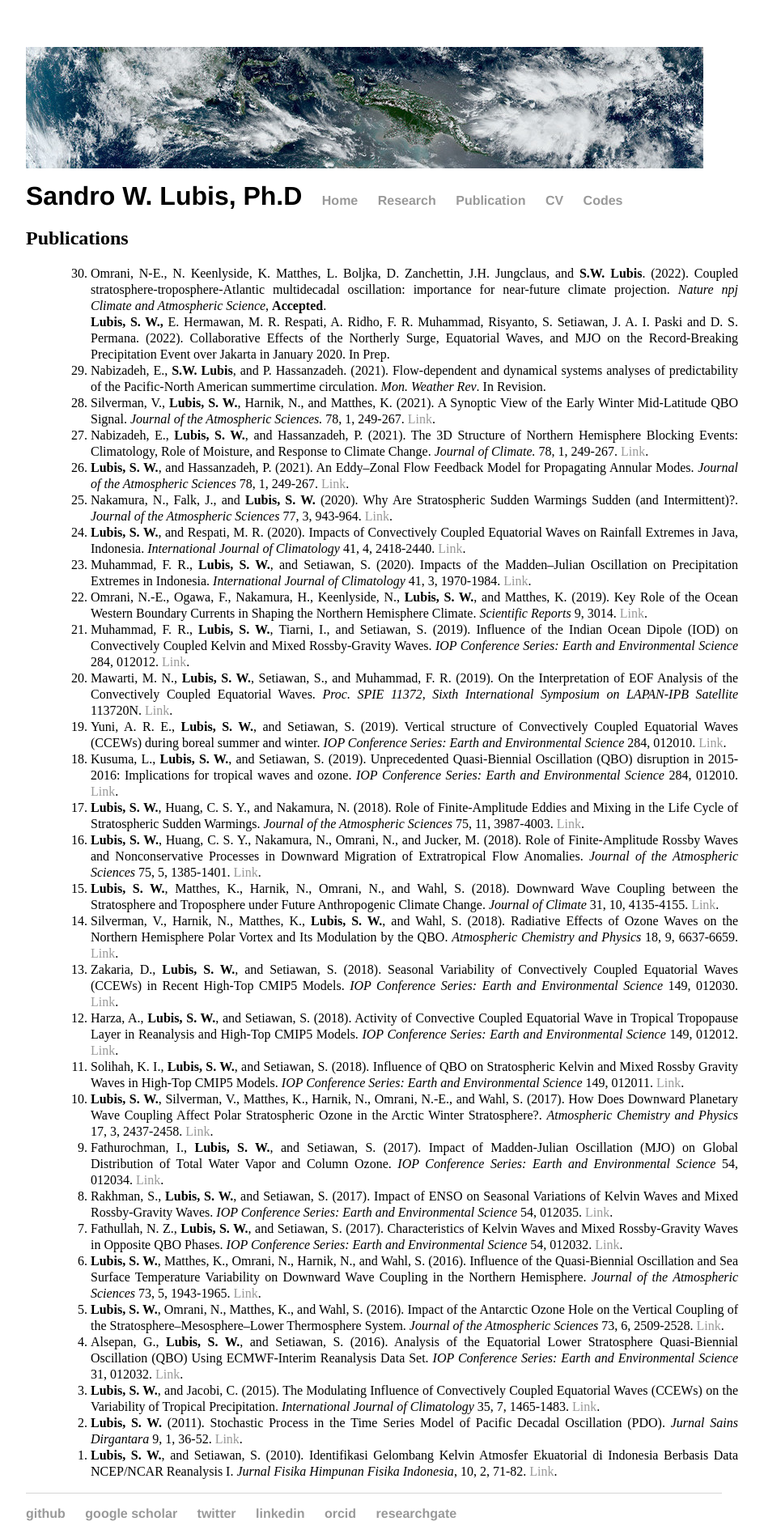
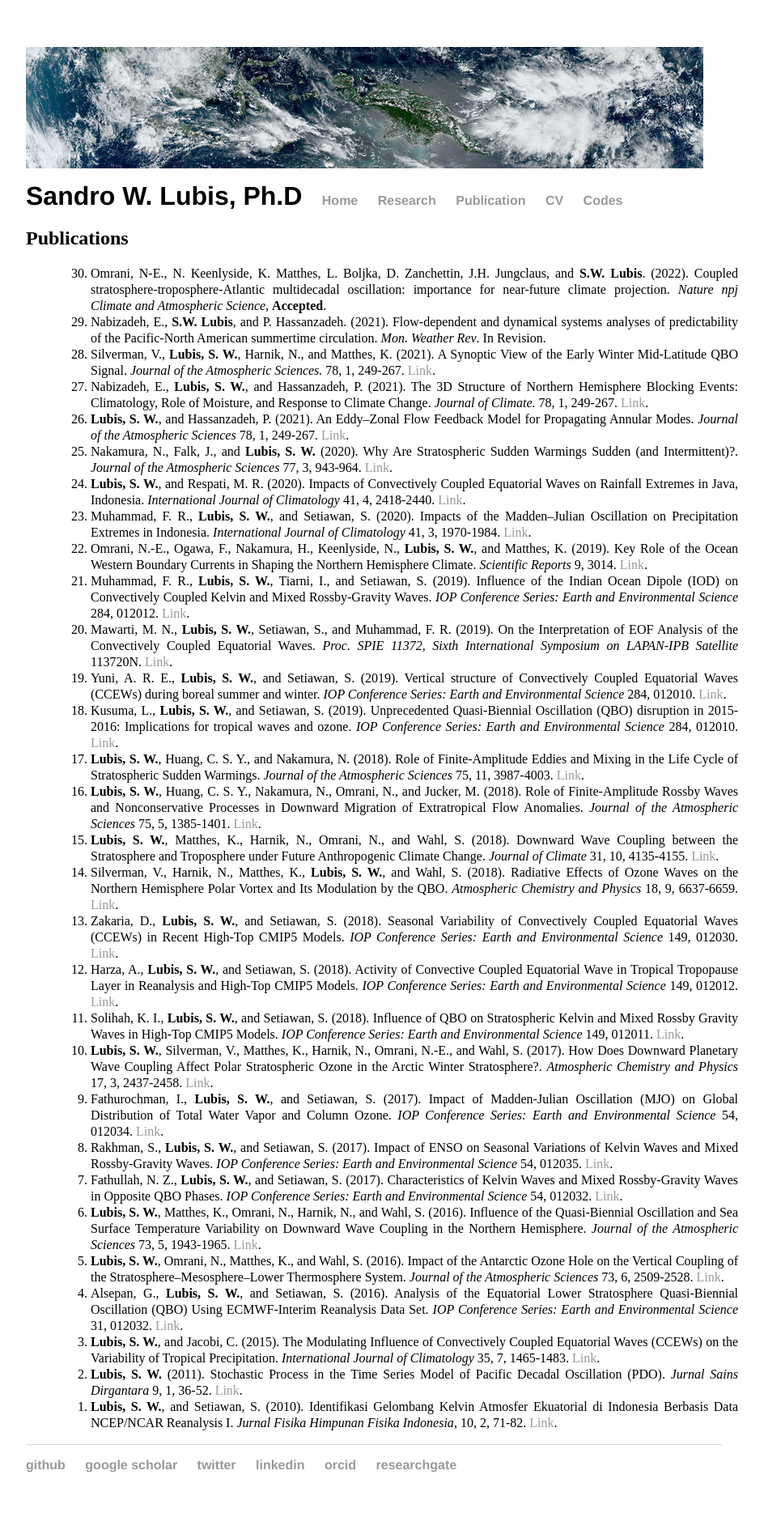
Before and after one commit to sandrolubis/sandrolubis.github.io, a Jekyll site: the page built from publication/index.html, in a window 1280 px wide. Shown: the whole page at 81% size, without its empty margins (276-1220 px from the left). Built offline with Jekyll 4.4.1, drawn with Linux system fonts in a browser that asks for light colours; after the commit the page ends 1835 px from its top, so only the background shows below that.

Commit message:
Update index.html

```diff
--- a/publication/index.html
+++ b/publication/index.html
@@ -8,7 +8,6 @@ title: Publications | Sandro Lubis
 	<ol style="line-height:1.25; text-align:justify;">
 	<ol reversed>
 		<li>Omrani, N-E., N. Keenlyside, K. Matthes, L. Boljka, D. Zanchettin, J.H. Jungclaus, and <b>S.W. Lubis</b>. (2022). Coupled stratosphere-troposphere-Atlantic multidecadal oscillation: importance for near-future climate projection. <i>Nature npj Climate and Atmospheric Science</i>, <b>Accepted</b>.</li>
-		<b>Lubis, S. W., </b> E. Hermawan, M. R. Respati, A. Ridho, F. R. Muhammad, Risyanto, S. Setiawan, J. A. I. Paski and D. S. Permana. (2022). Collaborative Effects of the Northerly Surge, Equatorial Waves, and MJO on the Record-Breaking Precipitation Event over Jakarta in January 2020.</i> In Prep.</li>
 		<li>Nabizadeh, E., <b>S.W. Lubis</b>, and P. Hassanzadeh. (2021). Flow-dependent and dynamical systems analyses of predictability of the Pacific-North American summertime circulation. <i>Mon. Weather Rev</i>. In Revision.</li>
 		<li>Silverman, V., <b>Lubis, S. W.</b>, Harnik, N., and Matthes, K. (2021). A Synoptic View of the Early Winter Mid-Latitude QBO Signal. <i>Journal of the Atmospheric Sciences.</i> 78, 1, 249-267. <a href="https://doi.org/10.1175/JAS-D-20-0387.1">Link</a>.</li>
 		<li>Nabizadeh, E., <b>Lubis, S. W.</b>, and Hassanzadeh, P. (2021). The 3D Structure of Northern Hemisphere Blocking Events: Climatology, Role of Moisture, and Response to Climate Change. <i> Journal of Climate. </i> 78, 1, 249-267. <a href="https://doi.org/10.1175/JCLI-D-21-0141.1">Link</a>.</li>
```
